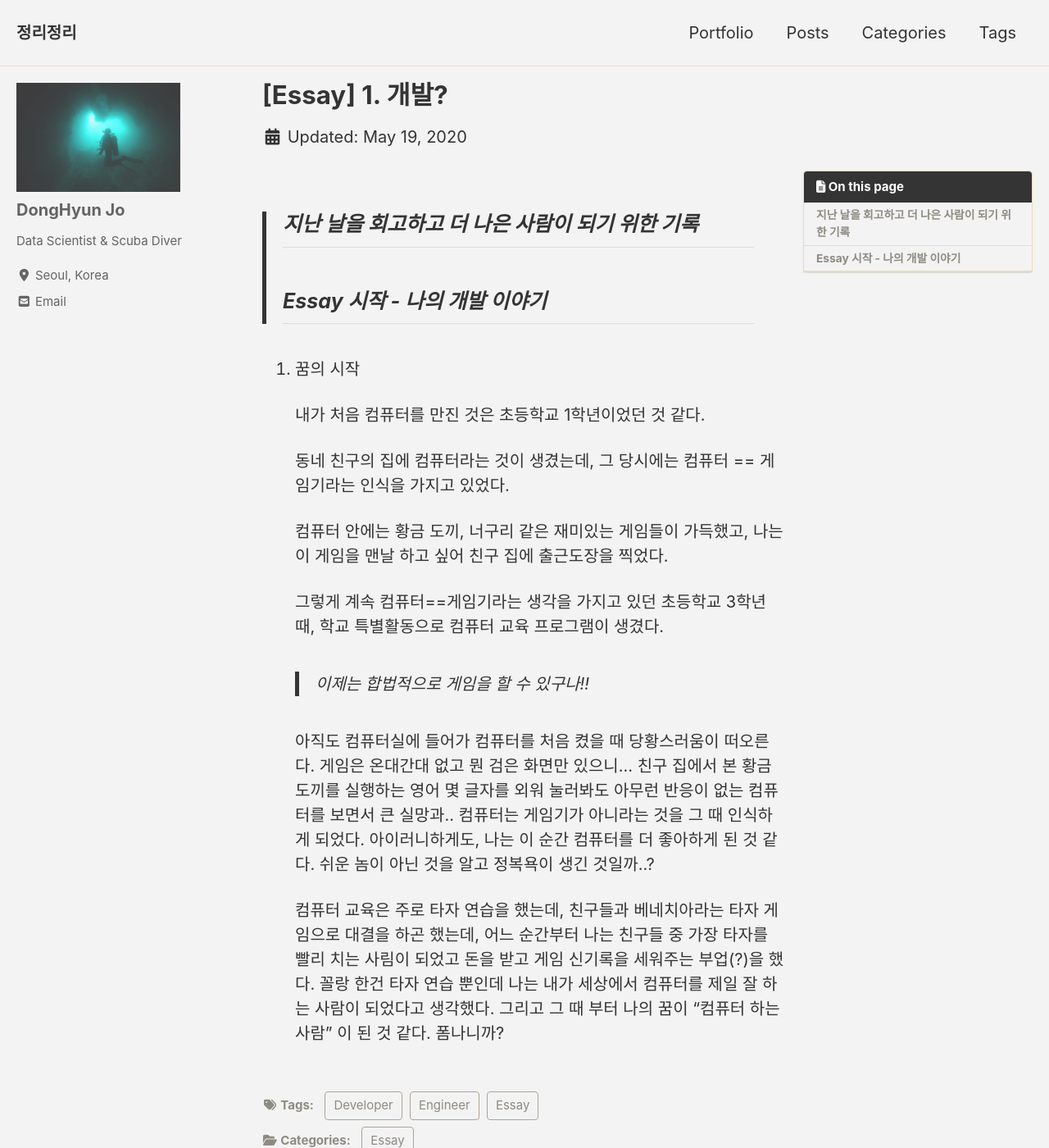
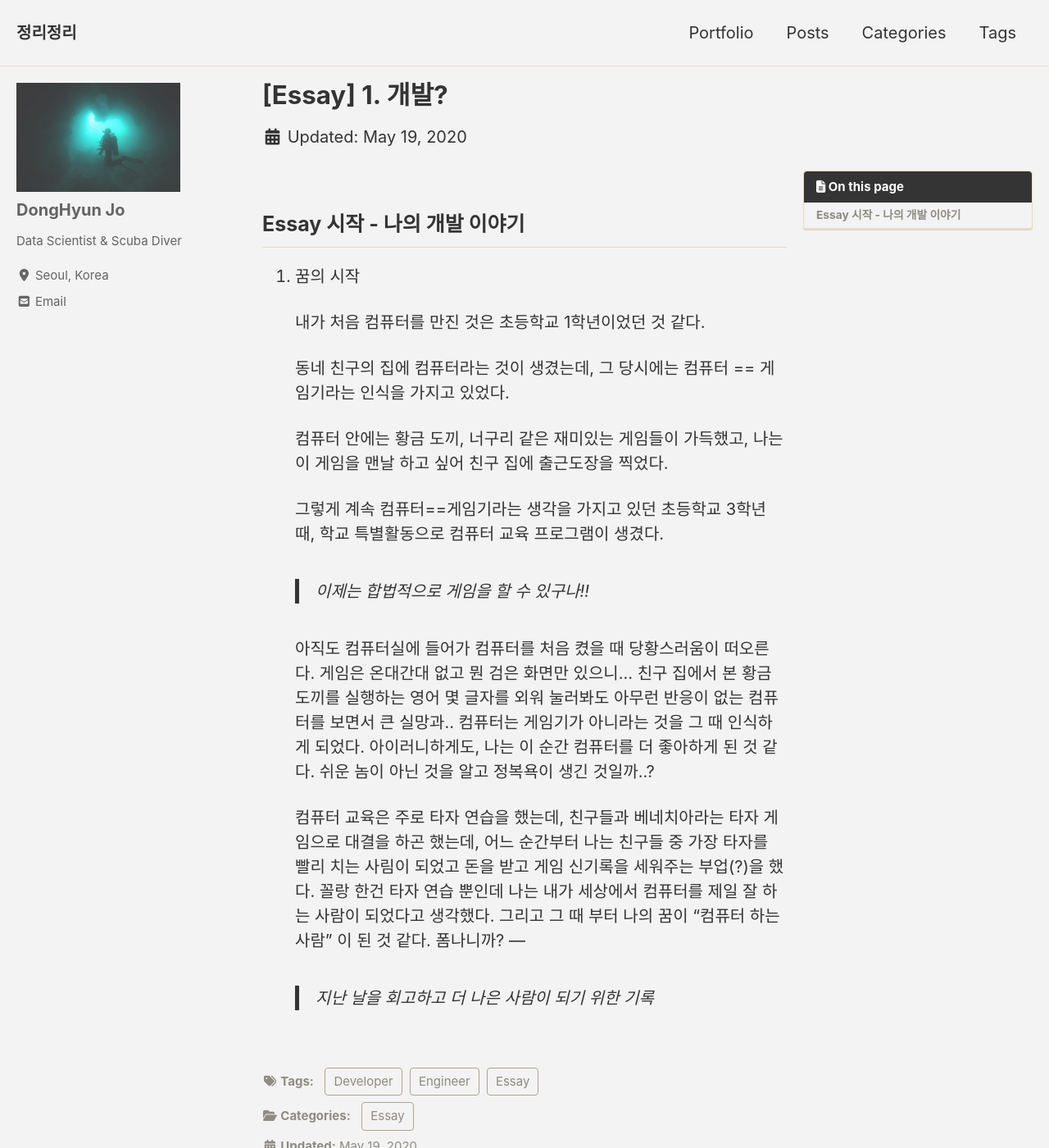
Before and after one commit to JoDDong/JoDDong.github.io, a Jekyll site: the page built from _posts/2020-05-19-Essay_develop.md, in a window 1280 px wide and 1400 px high. Shown: the whole window at 82% size. Built offline with Jekyll 4.4.1, drawn with Linux system fonts in a browser that asks for light colours; cached includes are drawn as plain includes; nearby versions of some CDN libraries; comment, search, counter and statistics services are not loaded.

Commit message:
Tiny Fix typo

```diff
--- a/_posts/2020-05-19-Essay_develop.md
+++ b/_posts/2020-05-19-Essay_develop.md
@@ -7,8 +7,7 @@
 toc_sticky: true
 ---
 
- > 지난 날을 회고하고 더 나은 사람이 되기 위한 기록
----
+
 ## Essay 시작 - 나의 개발 이야기
 
 1. 꿈의 시작
```
Also changed, not shown: other parts of _posts/2020-05-19-Essay_develop.md (+2 -0 lines).
